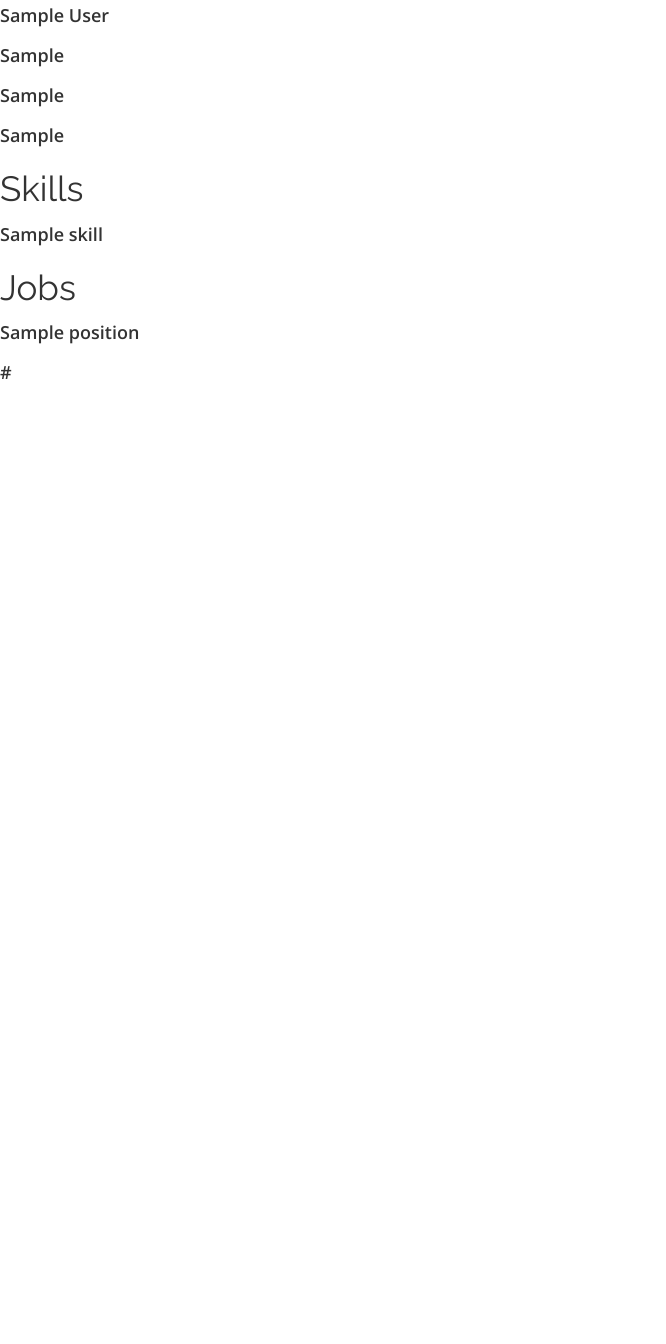
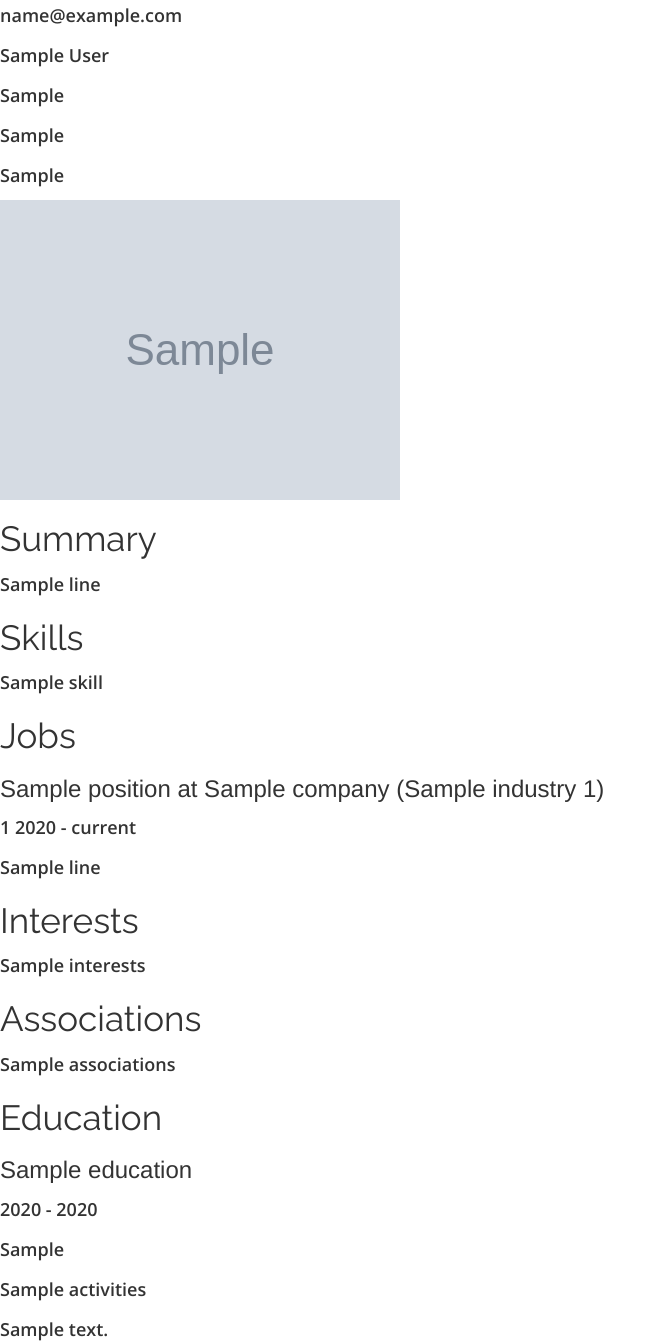
Before and after one commit to jakozaur/ozaur, a Flask app: template templates/profile.html in a window 1280 px wide. Shown: the whole page, without its empty margins (0-666 px from the left). Before the commit the page ends 379 px from the top, so only its background shows below. Run offline with Flask 2, Linux system fonts and the light colour scheme; tables that the repository leaves empty hold one stand-in row (values such as "Sample post"); the template is opened without the code that fills it: values that come from a table or form of the project are taken from there, most other values are stand-ins (such as "Sample title", 1, 10 or a date in 2020); grey boxes marked "Sample" are stand-in pictures; some libraries are stand-ins or nearby versions; some web fonts are replaced.

Commit message:
Display content in profile

```diff
--- a/templates/profile.html
+++ b/templates/profile.html
@@ -15,10 +15,15 @@
     <link href='http://fonts.googleapis.com/css?family=Open+Sans:600' rel='stylesheet' type='text/css'>
   </head>
   <body>
+    <p>{{ user.email }}</p>
     <p>{{ user.display_name }}</p>
     <p>{{ user.headline }}</p>
     <p>{{ user.location }}</p>
     <p>{{ user.industry }}</p>
+    <img src="{{ user.photo_url }}">
+
+    <h2>Summary</h2>
+    <p>{% for line in linkedin["summary"].splitlines() %} {{line}}<br> {% endfor %}</p>
 
     <h2>Skills</h2>
     {% for skill in linkedin["skills"]["values"] %}
@@ -27,10 +32,32 @@
 
     <h2>Jobs</h2>
     {% for position in linkedin["positions"]["values"] %}
-      <p>{{ position }}</p>
+      <h3>{{ position["title"] }} at {{ position["company"]["name"] }} ({{ position["company"]["industry"] }} {{ position["company"]["size"] }}) </h3>
+      <p> {{ position["startDate"]["month"]}} {{ position["startDate"]["year"] }} -
+        {% if "endDate" in position %}
+            {{ position["endDate"]["month"]}} {{ position["endDate"]["year"] }}
+        {% else %}
+            current
+        {% endif %} </p>
+      <p>{% for line in position["summary"].splitlines() %}
+            {{line}} <br>
+        {% endfor %}
+      </p>
     {% endfor %}
 
+    <h2>Interests</h2>
+    <p>{{ linkedin["interests"] }}</p>
 
-     <p>{{ linkedin }}</p>
+    <h2>Associations</h2>
+    <p>{{ linkedin["associations"] }}</p>
+
+    <h2>Education</h2>
+    {% for education in linkedin["educations"]["values"] %}
+        <h3>{{ education["schoolName"] }}</h3>
+        <p>{{ education["startDate"]["year"] }} - {{ education["endDate"]["year"] }}</p>
+        <p>{{ education["fieldOfStudy"] }}</p>
+        <p>{{ education["activities"] }}</p>
+        <p>{{ education["notes"] }}</p>
+    {% endfor %}
   </body>
 </html>
```
